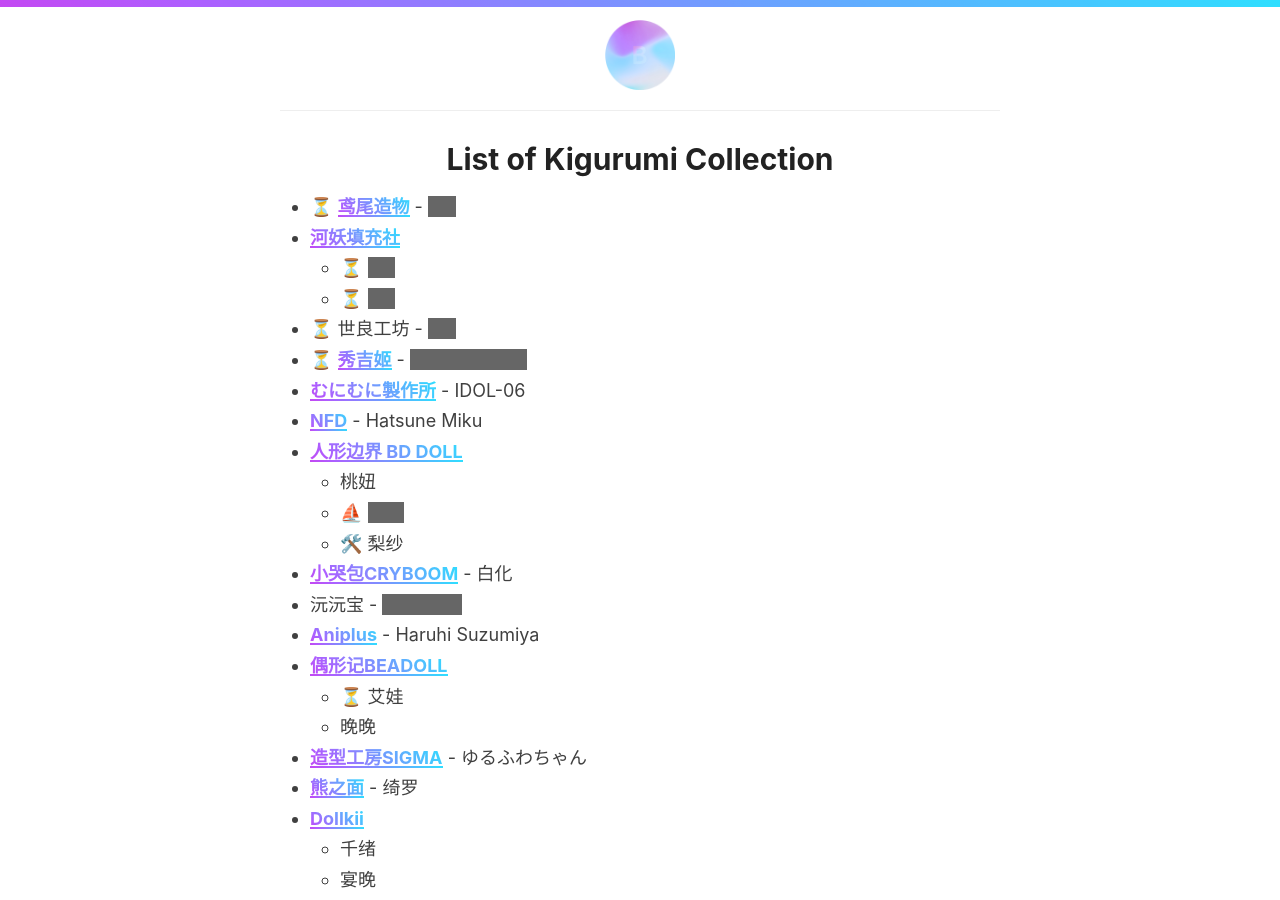
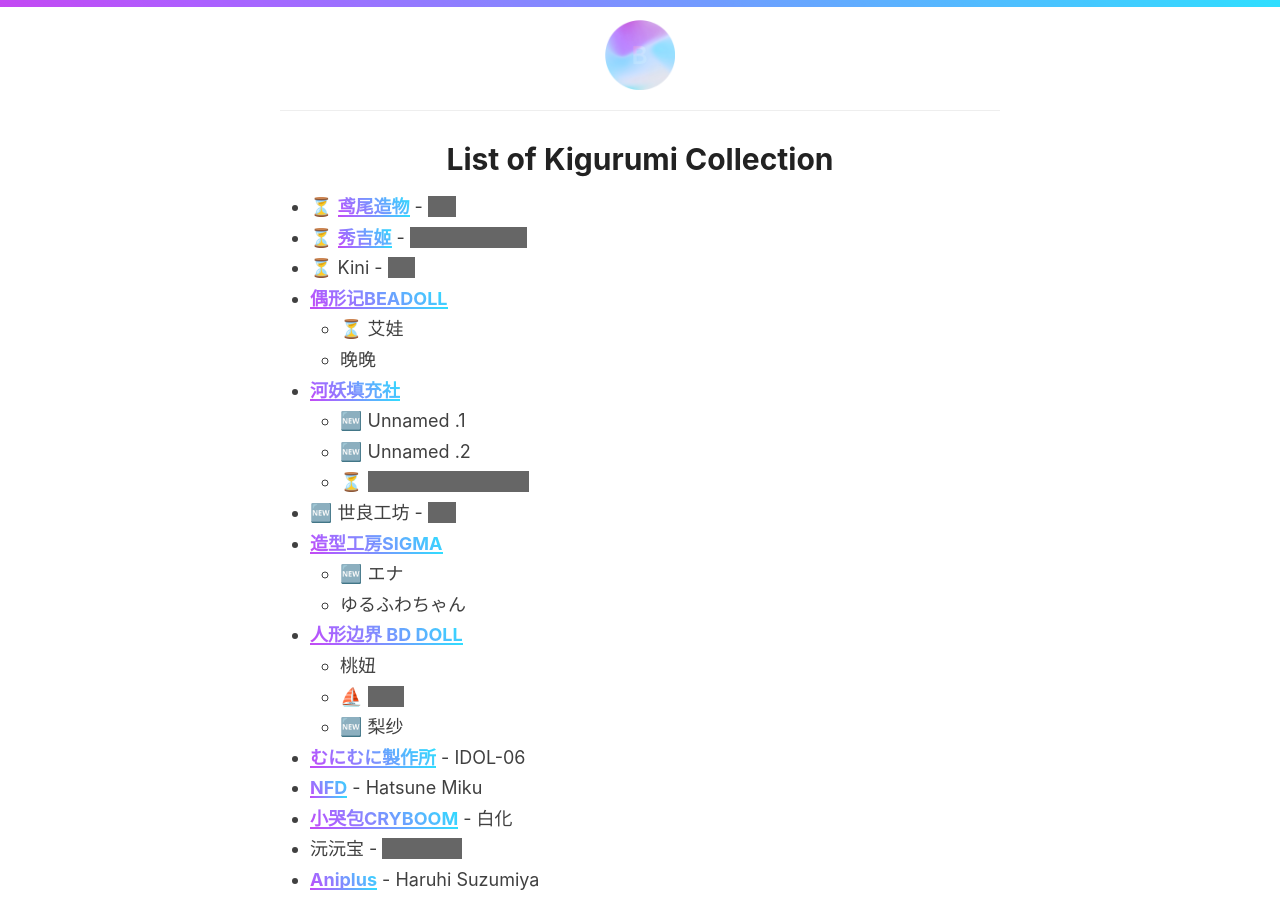
Before and after one commit to 98827ddb7e5a2c2e261912a23d9251d6/98827ddb7e5a2c2e261912a23d9251d6.github.io, a Jekyll site: the page built from _pages/kig-list.md, in a window 1280 px wide and 900 px high. Built offline with Jekyll 4.4.1, drawn with Linux system fonts in a browser that asks for light colours.

Commit message:
- can't stop buying

```diff
--- a/_pages/kig-list.md
+++ b/_pages/kig-list.md
@@ -5,24 +5,28 @@
 ---
 
 - ⏳ [鸢尾造物](https://x.com/IrisKigurumi){:target="_blank" rel="noopener"} - <span class="hidden-text">???<span>
+- ⏳ [秀吉姬](https://twitter.com/lightning520){:target="_blank" rel="noopener"} - <span class="hidden-text">Hatsune Miku<span>
+- ⏳ Kini - <span class="hidden-text">???<span>
+- [偶形记BEADOLL](https://weibo.com/u/7734682449){:target="_blank" rel="noopener"}
+	- ⏳ 艾娃
+	- 晚晚
 - [河妖填充社](https://x.com/heyaofetish){:target="_blank" rel="noopener"}
-	- ⏳ <span class="hidden-text">???<span>
-	- ⏳ <span class="hidden-text">???<span>
-- ⏳ 世良工坊 - <span class="hidden-text">???<span>
-- ⏳ [秀吉姬](https://twitter.com/lightning520){:target="_blank" rel="noopener"} - <span class="hidden-text">Hatsune Miku<span>
+	- 🆕 Unnamed .1
+	- 🆕 Unnamed .2
+	- ⏳ <span class="hidden-text">无面者（+ 茴香皮）<span>
+- 🆕 世良工坊 - <span class="hidden-text">???<span>
+- [造型工房SIGMA](https://www.buildupstudiosigma.com){:target="_blank" rel="noopener"}
+	- 🆕 エナ
+	- ゆるふわちゃん
+- [人形边界 BD DOLL](https://m.tb.cn/h.gdstQAerA56ncap){:target="_blank" rel="noopener"}
+	- 桃妞
+	- ⛵ <span class="hidden-text">梨纱<span>
+	- 🆕 梨纱
 - [むにむに製作所](https://www.munimuni.jp){:target="_blank" rel="noopener"} - IDOL-06
 - [NFD](https://twitter.com/NewfacedolL){:target="_blank" rel="noopener"} - Hatsune Miku
-- [人形边界 BD DOLL](https://m.tb.cn/h.gdstQAerA56ncap){:target="_blank" rel="noopener"}
-	- 桃妞
-	- ⛵️ <span class="hidden-text">梨纱<span>
-	- 🛠️ 梨纱
 - [小哭包CRYBOOM](https://www.xiaohongshu.com/user/profile/6119a23a000000000100084f){:target="_blank" rel="noopener"} - 白化
 - 沅沅宝 - <span class="hidden-text">unnamed<span>
 - [Aniplus](https://twitter.com/KFY_Aniplus){:target="_blank" rel="noopener"} - Haruhi Suzumiya
-- [偶形记BEADOLL](https://weibo.com/u/7734682449){:target="_blank" rel="noopener"}
-	- ⏳ 艾娃
-	- 晚晚
-- [造型工房SIGMA](https://www.buildupstudiosigma.com){:target="_blank" rel="noopener"} - ゆるふわちゃん
 - [熊之面](https://weibo.com/u/6450364112){:target="_blank" rel="noopener"} - 绮罗
 - [Dollkii](https://weibo.com/u/6727163726){:target="_blank" rel="noopener"}
 	- 千绪
```
